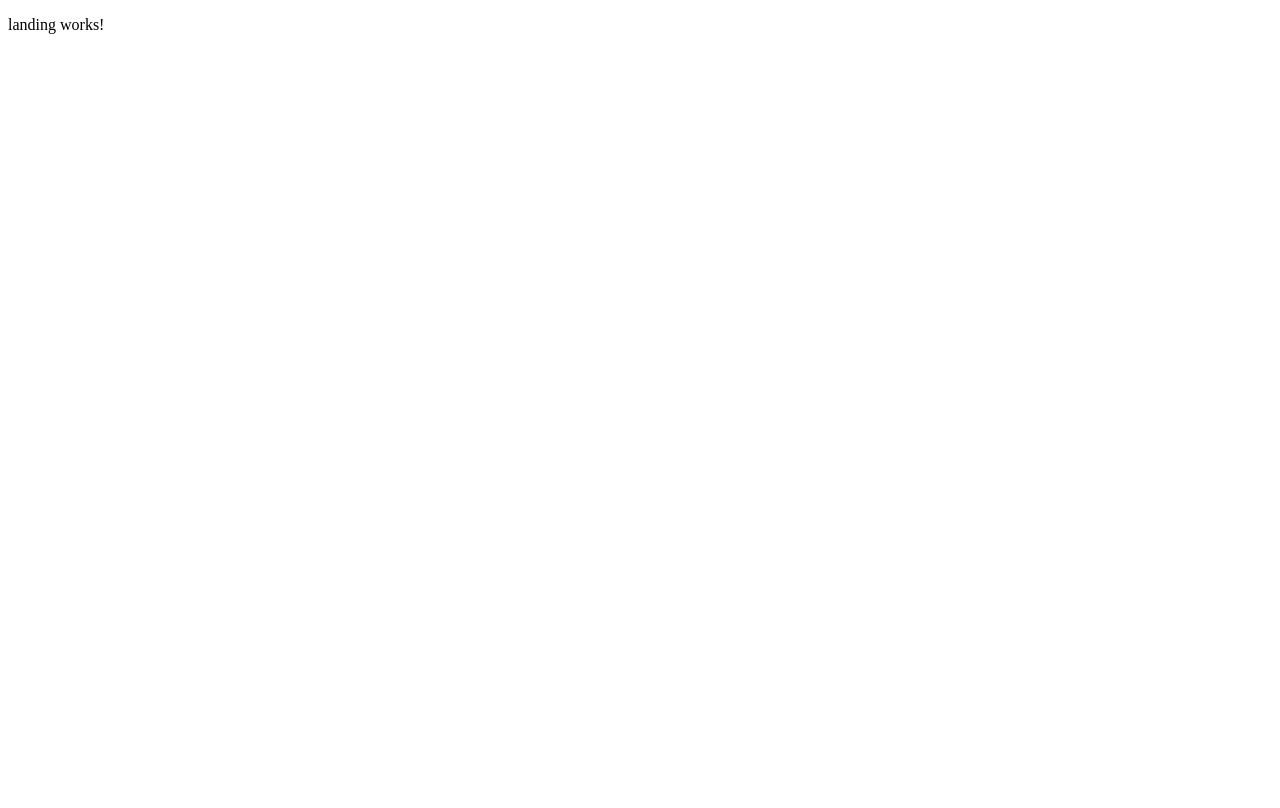
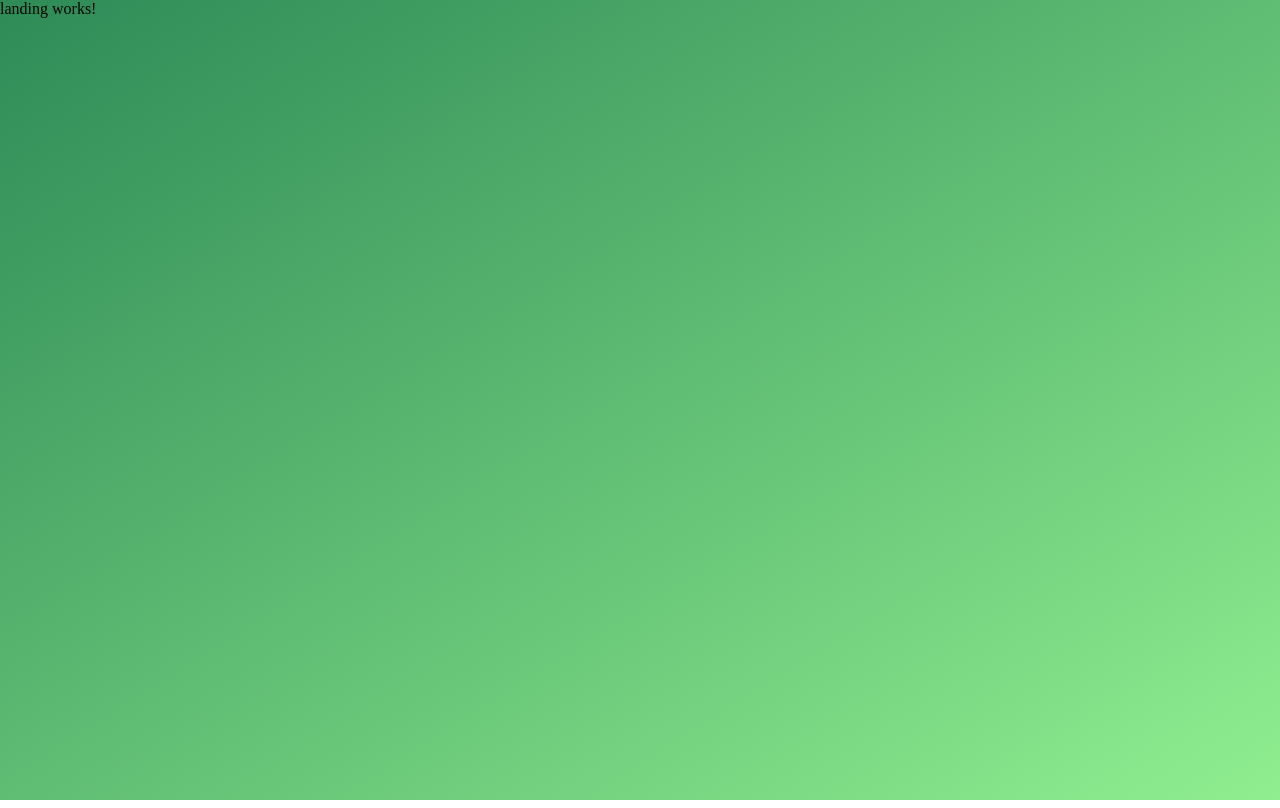
Before and after one commit to Undevd/qwiz-client, an Angular app: page /landing in a window 1280 px wide. Built offline with nearby package versions, Linux system fonts and the light colour scheme.

Commit message:
Create background

```diff
--- a/src/app/landing/landing.component.css
+++ b/src/app/landing/landing.component.css
@@ -0,0 +1,7 @@
+.background {
+    width: 100vw;
+    height: 100vh;
+    background: linear-gradient(to bottom right, SeaGreen, LightGreen);
+    margin-top: -16px;
+    margin-left: -8px;
+}
--- a/src/app/landing/landing.component.html
+++ b/src/app/landing/landing.component.html
@@ -1,3 +1,5 @@
-<p>
-  landing works!
-</p>
+<div class="background">
+  <p>
+    landing works!
+  </p>
+</div>
```
